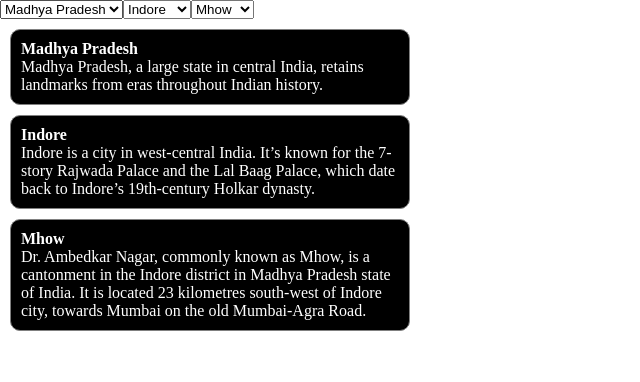
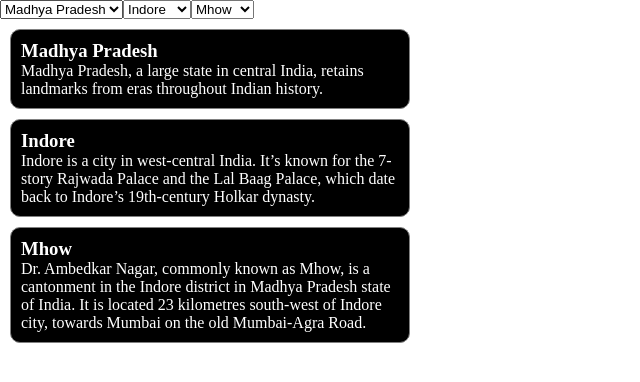
Before and after one commit to acciojob/dropdown-react-imhsart, a React app: page / in a window 1280 px wide. Shown: the top 382 px of the page, without its empty margins (0-640 px from the left). Built offline with nearby package versions, Linux system fonts and the light colour scheme.

Commit message:
Assignment attempt 5

```diff
--- a/src/components/App.js
+++ b/src/components/App.js
@@ -189,16 +189,16 @@ function App()
 				})
 			}
 		</select>
-		<div className="card" id="state-title">
-			<div id="state-name">{currState.name}</div>
+		<div className="card">
+			<div id="state-title"><h3>{currState.name}</h3></div>
 			<div id="state-description"><p>{currState.description}</p></div>
 		</div>
 		<div className="card" id="city-title">
-			<div id="city-name">{currCity.name}</div>
+			<div id="city-title"><h3>{currCity.name}</h3></div>
 			<div id="city-description"><p>{currCity.description}</p></div>
 		</div>
 		<div className="card" id="landmark-title">
-			<div id="landmark-name">{currLand.name}</div>
+			<div id="landmark-title"><h3>{currLand.name}</h3></div>
 			<div id="landmark-description"><p>{currLand.description}</p></div>
 		</div>
 	</div>
--- a/src/styles/App.css
+++ b/src/styles/App.css
@@ -14,7 +14,3 @@
    display: flex;
    flex-direction: column;
 }
-#state-name, #city-name, #landmark-name{
-    font-size: 16px;
-    font-weight: bold;
-}
```
